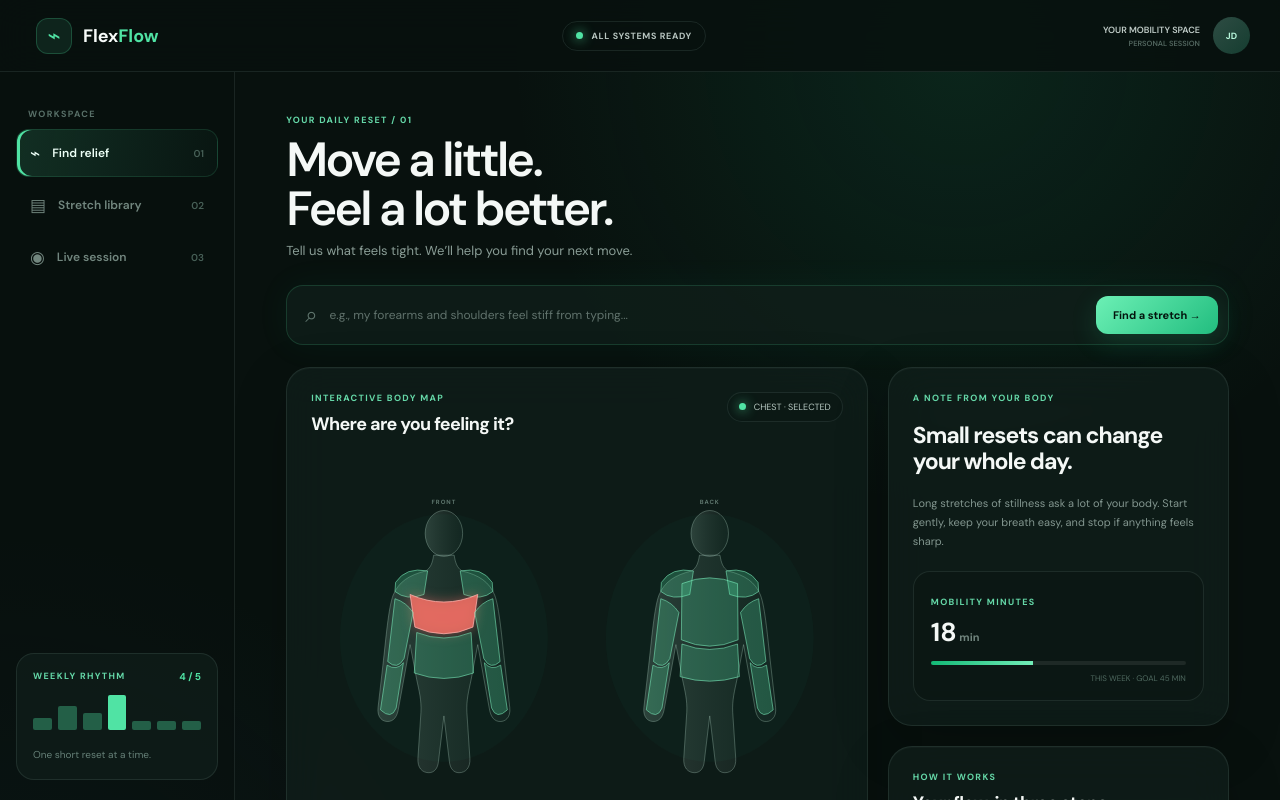
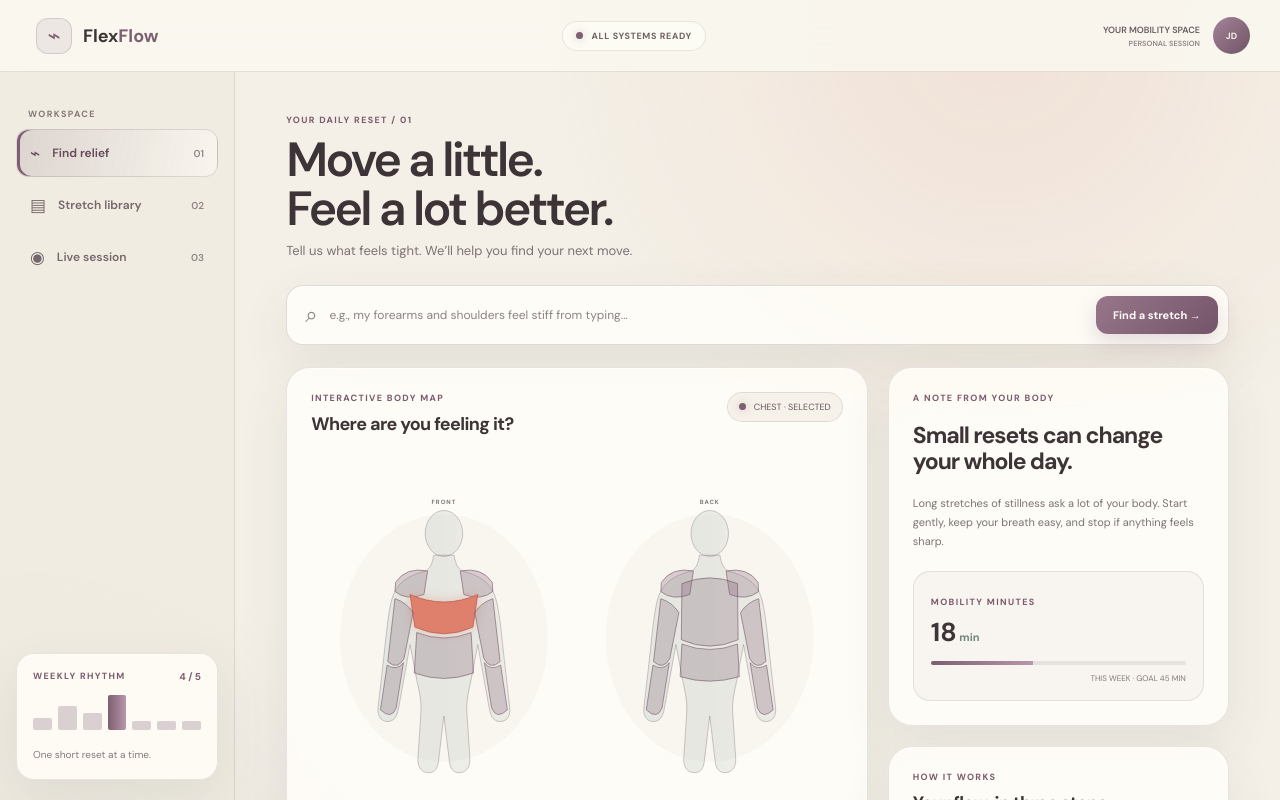
Before and after one commit to nicowol/TigerHack2026, a React app: page / in a window 1280 px wide. Shown: the top 800 px of the page. Built offline with nearby package versions, Linux system fonts and the light colour scheme; the HTML template or start-up script is replaced by a standard one.

Commit message:
swapped color palette

```diff
--- a/src/components/BodyMap.jsx
+++ b/src/components/BodyMap.jsx
@@ -62,7 +62,7 @@ function BodyFigure({ label, zones, selected, onSelect, offset }) {
       <text className="body-view-label" x="220" y="24" textAnchor="middle">
         {label}
       </text>
-      <ellipse cx="220" cy="245" rx="172" ry="205" fill="#10b981" opacity=".035" />
+      <ellipse cx="220" cy="245" rx="172" ry="205" fill="#7d5f72" opacity=".04" />
       <ellipse className="body" cx="220" cy="72" rx="31" ry="38" />
       <path className="body" d={BODY_OUTLINE} transform="translate(0 10)" />
       <g transform="translate(0 10)">
--- a/src/styles.css
+++ b/src/styles.css
@@ -1,13 +1,16 @@
 @import url('https://fonts.googleapis.com/css2?family=DM+Sans:wght@400;500;600;700&display=swap');
 :root {
   font-family: 'DM Sans', system-ui, sans-serif;
-  color: #f4f8f6;
-  background: #08110e;
+  color: #3d3437;
+  background: #f4f0e7;
   font-synthesis: none;
-  --green: #50e3a4;
-  --muted: #81958d;
-  --panel: rgba(17, 31, 27, 0.76);
-  --line: rgba(209, 255, 235, 0.09);
+  --green: #7d5f72;
+  --green-light: #b091a3;
+  --coral: #df806d;
+  --ink: #3d3437;
+  --muted: #7c7275;
+  --panel: rgba(255, 253, 248, 0.9);
+  --line: rgba(103, 78, 92, 0.14);
 }
 * {
   box-sizing: border-box;
@@ -20,8 +23,8 @@ body {
   margin: 0;
   min-height: 100vh;
   background:
-    radial-gradient(circle at 75% 5%, rgba(27, 158, 107, 0.14), transparent 28rem),
-    radial-gradient(circle at 0 85%, rgba(45, 83, 115, 0.14), transparent 30rem), #08110e;
+    radial-gradient(circle at 78% 3%, rgba(223, 128, 109, 0.13), transparent 28rem),
+    radial-gradient(circle at 0 85%, rgba(125, 95, 114, 0.13), transparent 30rem), #f4f0e7;
 }
 button,
 input {
@@ -904,3 +907,223 @@ main {
     margin-top: 12px;
   }
 }
+
+/* Warm wellness palette */
+.header {
+  background: rgba(250, 247, 239, 0.88);
+}
+.brand {
+  color: var(--ink);
+}
+.brand strong,
+.weekly b,
+.recommend-icon {
+  color: var(--green);
+}
+.brand-mark {
+  color: var(--green);
+  border-color: rgba(125, 95, 114, 0.22);
+  background: rgba(125, 95, 114, 0.1);
+}
+.system {
+  color: #6e6065;
+  background: rgba(255, 253, 248, 0.65);
+}
+.system i,
+.badge i {
+  background: var(--green);
+  box-shadow: 0 0 10px rgba(125, 95, 114, 0.4);
+}
+.profile {
+  color: #695b61;
+}
+.profile small,
+.nav-link small {
+  color: #918589;
+}
+.profile b {
+  color: #f8f4eb;
+  background: linear-gradient(135deg, #a58498, #705366);
+}
+.sidebar {
+  background: rgba(239, 235, 224, 0.72);
+}
+.sidebar > .micro,
+.weekly > small,
+.disclaimer,
+.map-hint {
+  color: #84787c;
+}
+.nav-link {
+  color: #74686c;
+}
+.nav-link:hover {
+  color: var(--ink);
+  background: rgba(255, 253, 248, 0.64);
+}
+.nav-link.active {
+  color: #63485a;
+  background: linear-gradient(100deg, rgba(125, 95, 114, 0.17), rgba(255, 253, 248, 0.55));
+  border-color: rgba(125, 95, 114, 0.2);
+  box-shadow: inset 3px 0 var(--green);
+}
+.weekly,
+.card,
+.search {
+  background: var(--panel);
+  border-color: var(--line);
+  box-shadow:
+    0 18px 50px rgba(64, 79, 69, 0.09),
+    inset 0 1px rgba(255, 255, 255, 0.7);
+}
+.eyebrow {
+  color: #7b596e;
+}
+.micro {
+  color: #7b596e;
+}
+.page-heading > p:last-child,
+.recommendation > div > p:not(.eyebrow),
+.stretch-card > p:not(.eyebrow),
+.insight > p:not(.eyebrow),
+.reminder > p:not(.eyebrow) {
+  color: var(--muted);
+}
+.search {
+  border-color: rgba(125, 95, 114, 0.22);
+}
+.search > span,
+.search input::placeholder,
+.library-search kbd,
+.meta {
+  color: #8e8286;
+}
+.search input {
+  color: var(--ink);
+}
+.primary {
+  color: #fffdf8;
+  background: linear-gradient(135deg, #98778b, #735468);
+  box-shadow: 0 8px 22px rgba(115, 84, 104, 0.2);
+}
+.secondary {
+  color: #634f5b;
+  background: rgba(125, 95, 114, 0.07);
+  border-color: rgba(125, 95, 114, 0.16);
+}
+.badge {
+  color: #675560;
+  background: rgba(246, 241, 231, 0.82);
+}
+.body-view-label {
+  fill: #81727b;
+}
+.body {
+  stroke: rgba(114, 91, 105, 0.42);
+}
+.zone {
+  fill: rgba(125, 95, 114, 0.27);
+  stroke: rgba(112, 78, 99, 0.72);
+}
+.zone:hover {
+  fill: rgba(125, 95, 114, 0.58);
+  filter: drop-shadow(0 0 8px rgba(125, 95, 114, 0.35));
+}
+.zone.selected {
+  fill: var(--coral);
+  stroke: #b85f50;
+  filter: drop-shadow(0 0 9px rgba(223, 128, 109, 0.42));
+}
+.recommend-icon {
+  background: rgba(125, 95, 114, 0.09);
+  border-color: rgba(125, 95, 114, 0.15);
+}
+.minutes,
+.modal-columns > div {
+  background: rgba(125, 95, 114, 0.045);
+}
+.progress {
+  background: rgba(102, 81, 94, 0.12);
+}
+.progress i,
+.bars i:nth-child(4) {
+  background: linear-gradient(90deg, #7d5f72, #b797a9);
+}
+.bars i {
+  background: rgba(125, 95, 114, 0.28);
+}
+.stretch-visual {
+  background:
+    radial-gradient(circle, rgba(223, 128, 109, 0.13), transparent 60%), rgba(125, 95, 114, 0.04);
+}
+.stretch-visual > span {
+  color: var(--coral);
+}
+.form-good {
+  border-color: rgba(125, 95, 114, 0.25);
+  background: rgba(125, 95, 114, 0.08);
+}
+.form-good > b {
+  color: var(--green);
+  background: rgba(125, 95, 114, 0.1);
+}
+.minutes > small,
+.steps li > b,
+.steps small,
+.stretch-visual small,
+.privacy,
+.form-good small,
+.stop,
+.modal-muscle,
+.modal-columns > div {
+  color: #83777b;
+}
+.camera {
+  background:
+    radial-gradient(circle at 50% 65%, rgba(162, 108, 139, 0.2), transparent 35%),
+    linear-gradient(145deg, #382b34, #1d171b);
+}
+.camera > button {
+  color: #f1e7eb;
+  background: rgba(35, 25, 31, 0.78);
+}
+.camera-caption span:last-child {
+  color: #d7a7bd;
+}
+.camera-caption {
+  color: #f4edf0;
+}
+.camera-caption small,
+.timer small {
+  color: #a08f96;
+}
+.timer {
+  color: #6f6267;
+}
+.timer b {
+  color: var(--ink);
+}
+.modal {
+  color: var(--ink);
+}
+.modal-close {
+  color: #667b73;
+  background: rgba(125, 95, 114, 0.07);
+}
+.modal-backdrop {
+  background: rgba(45, 53, 48, 0.58);
+}
+.demo-figure {
+  background: radial-gradient(circle, rgba(223, 128, 109, 0.14), transparent 50%), #f7f3ea;
+}
+.stick i {
+  border-color: var(--coral);
+}
+.stick b,
+.stick span,
+.stick em {
+  background: var(--coral);
+}
+.mobile-nav {
+  background: rgba(250, 247, 239, 0.95);
+}
```
